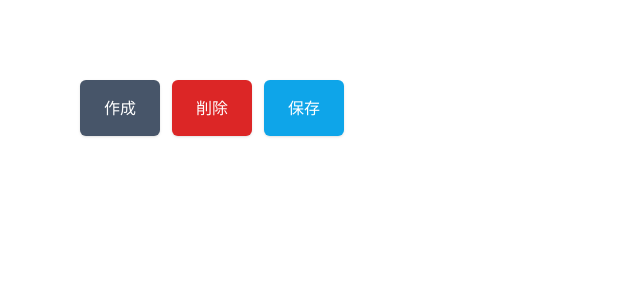
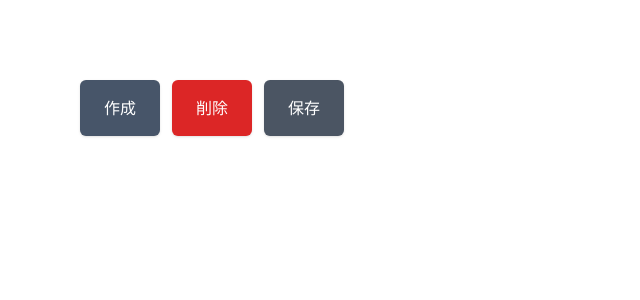
Before and after one commit to OBookBook/tailwindcss-tips, a Next.js app: page / in a window 1280 px wide. Shown: the top 300 px of the page, without its empty margins (0-640 px from the left). Built offline with nearby package versions, Linux system fonts and the light colour scheme.

Commit message:
clsx() and cn() npm i clsx

```diff
--- a/app/components/Button.tsx
+++ b/app/components/Button.tsx
@@ -1,16 +1,20 @@
 import { ButtonHTMLAttributes, ReactNode } from "react";
-import { twMerge } from "tailwind-merge";
+import { cn } from "../lib/util";
 
 interface ButtonProps extends ButtonHTMLAttributes<HTMLButtonElement> {
   children: ReactNode;
+  pending?: boolean; // オプショナルプロパティ 「必須ではない」
 }
 
-const Button = ({ children, className }: ButtonProps) => {
+const Button = ({ children, className, pending }: ButtonProps) => {
   return (
     <button
-      className={twMerge(
+      className={cn(
         `bg-sky-500 inline-block px-6 py-4 rounded-md text-white shadow cursor-pointer font-medium`,
-        className
+        className,
+        {
+          "bg-gray-600": pending,
+        }
       )}
     >
       {children}
--- a/app/components/Tips7_9.tsx
+++ b/app/components/Tips7_9.tsx
@@ -6,7 +6,7 @@ const Tips7 = () => {
     <div className="flex gap-3">
       <Button className="bg-slate-600">作成</Button>
       <Button className="bg-red-600">削除</Button>
-      <Button>保存</Button>
+      <Button pending={true}>保存</Button>
     </div>
   );
 };
--- /dev/null
+++ b/app/lib/util.ts
@@ -0,0 +1,6 @@
+import clsx, { ClassValue } from "clsx";
+import { twMerge } from "tailwind-merge";
+
+export function cn(...inputs: ClassValue[]) {
+  return twMerge(clsx(inputs));
+}
--- a/package.json
+++ b/package.json
@@ -12,6 +12,7 @@
     "@heroicons/react": "^2.1.4",
     "@radix-ui/react-dropdown-menu": "^2.1.1",
     "@radix-ui/themes": "^3.1.1",
+    "clsx": "^2.1.1",
     "next": "14.2.4",
     "next-themes": "^0.3.0",
     "react": "^18",
```
Also changed, not shown: 1 other file (tests, documents, lock files or other folders).
